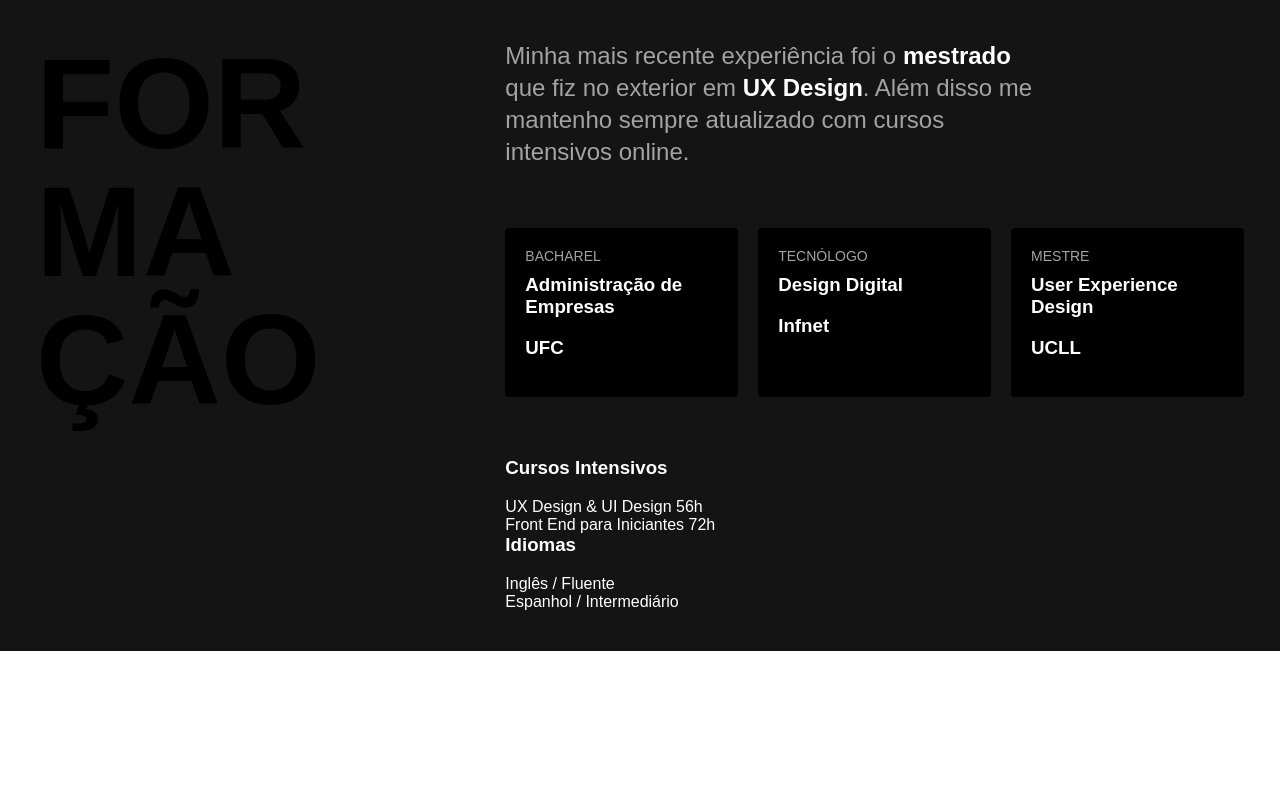
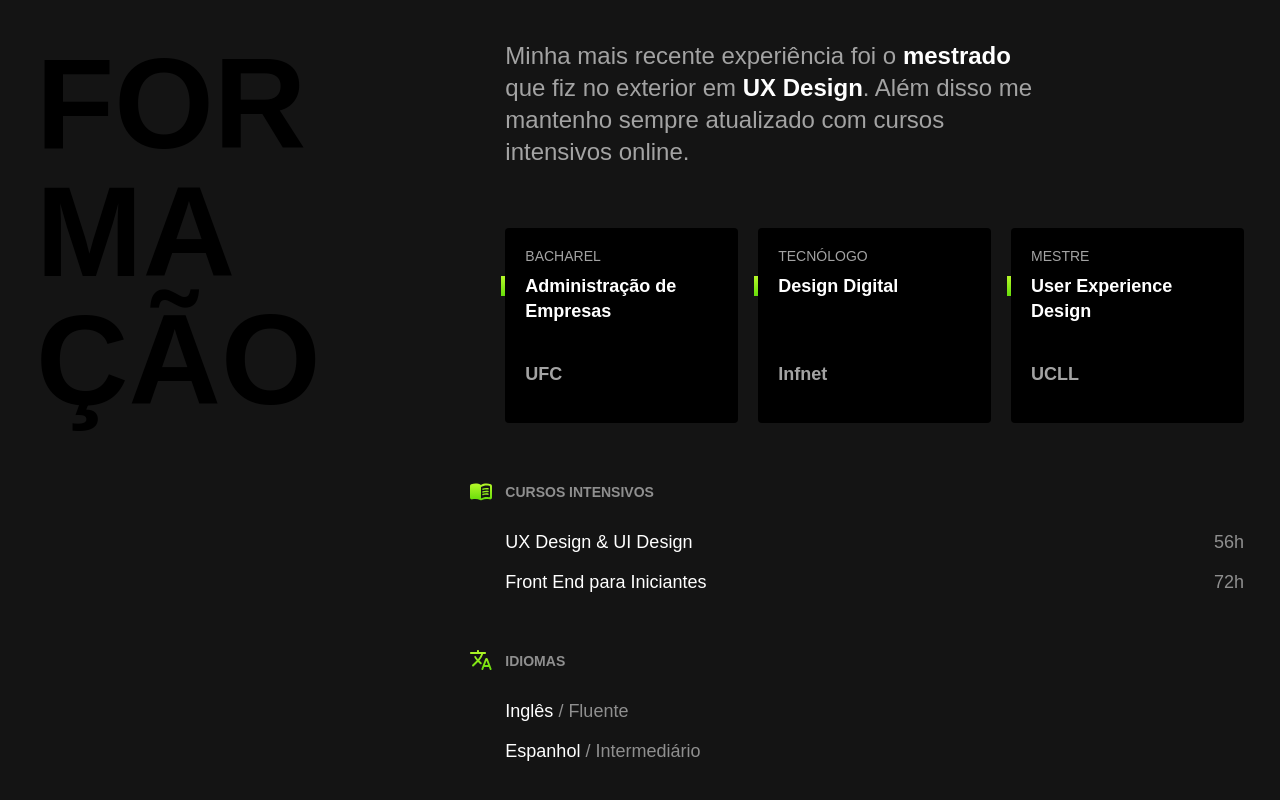
Before and after one commit to glaydsonfs/Portifolio-Lobo, a plain HTML site: page index.html in a window 1280 px wide. Shown: the part 1546-2346 px from the top of the page. Before the commit the page ends 2197 px from the top, so only its background shows below. Drawn offline with Linux system fonts and the light colour scheme.

Commit message:
adicionado css pa section formação

```diff
--- a/css/formacao.css
+++ b/css/formacao.css
@@ -50,3 +50,73 @@
   color: #a3a3a3;
   margin-bottom: 10px;
 }
+
+.faculdade-curso {
+  font-size: 1.125rem;
+  line-height: 1.4;
+  margin-bottom: 40px;
+  position: relative;
+  flex: 1;
+}
+
+.faculdade-curso::before {
+  content: "";
+  display: block;
+  width: 4px;
+  height: 20px;
+  background: linear-gradient(#b6f829, #67dd0a);
+  position: absolute;
+  top: 2px;
+  left: -24px;
+}
+
+.faculdade-instituicao {
+  font-size: 1.125rem;
+  color: #a3a3a3;
+}
+
+.cursos {
+  margin-bottom: 60px;
+}
+
+.formacao-extra h3 {
+  font-size: 0.875rem;
+  line-height: 1.4;
+  color: #8f8f8f;
+  text-transform: uppercase;
+  margin-bottom: 30px;
+  position: relative;
+}
+
+.formacao-extra h3::before {
+  display: block;
+  content: "";
+  width: 24px;
+  height: 24px;
+  position: absolute;
+  left: -36px;
+  top: -4px;
+}
+
+.cursos h3::before {
+  background: url("../img/cursos.svg") no-repeat center center;
+}
+
+.idiomas h3::before {
+  background: url("../img/idiomas.svg") no-repeat center center;
+}
+
+.formacao-extra li {
+  font-size: 1.125rem;
+  line-height: 1.1;
+  margin-bottom: 20px;
+}
+
+.formacao-extra span {
+  color: #8f8f8f;
+}
+
+.cursos li {
+  display: flex;
+  justify-content: space-between;
+}
```
